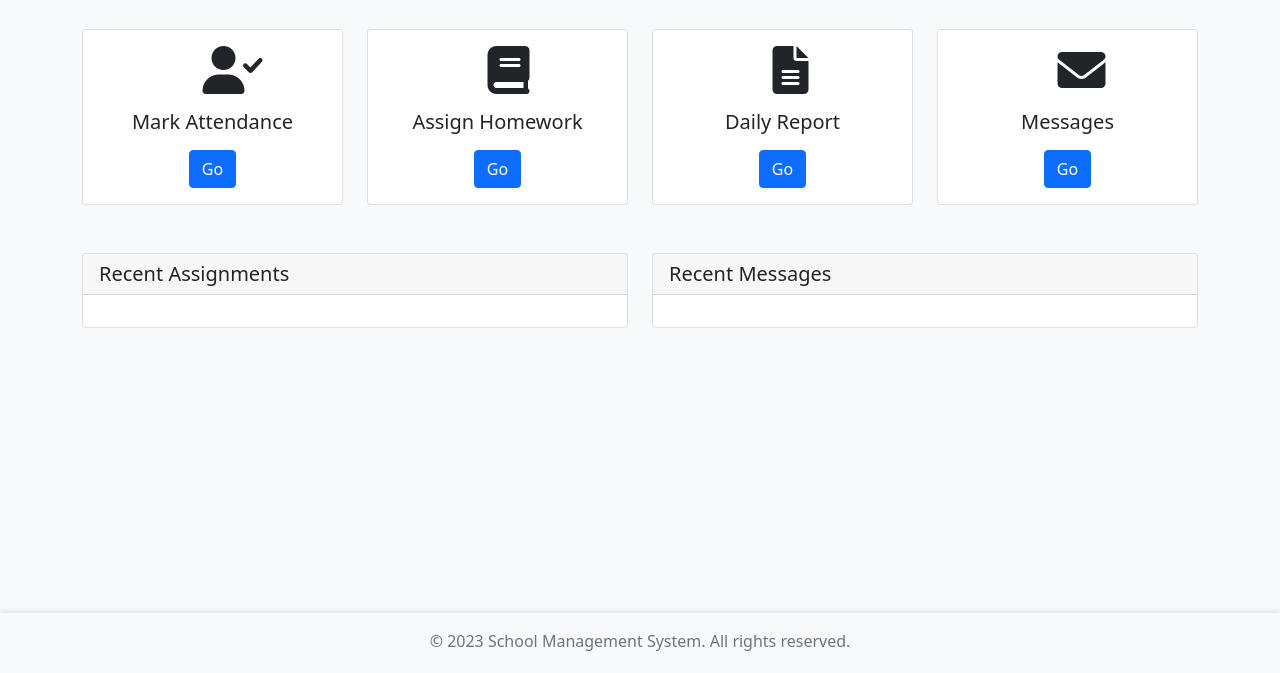
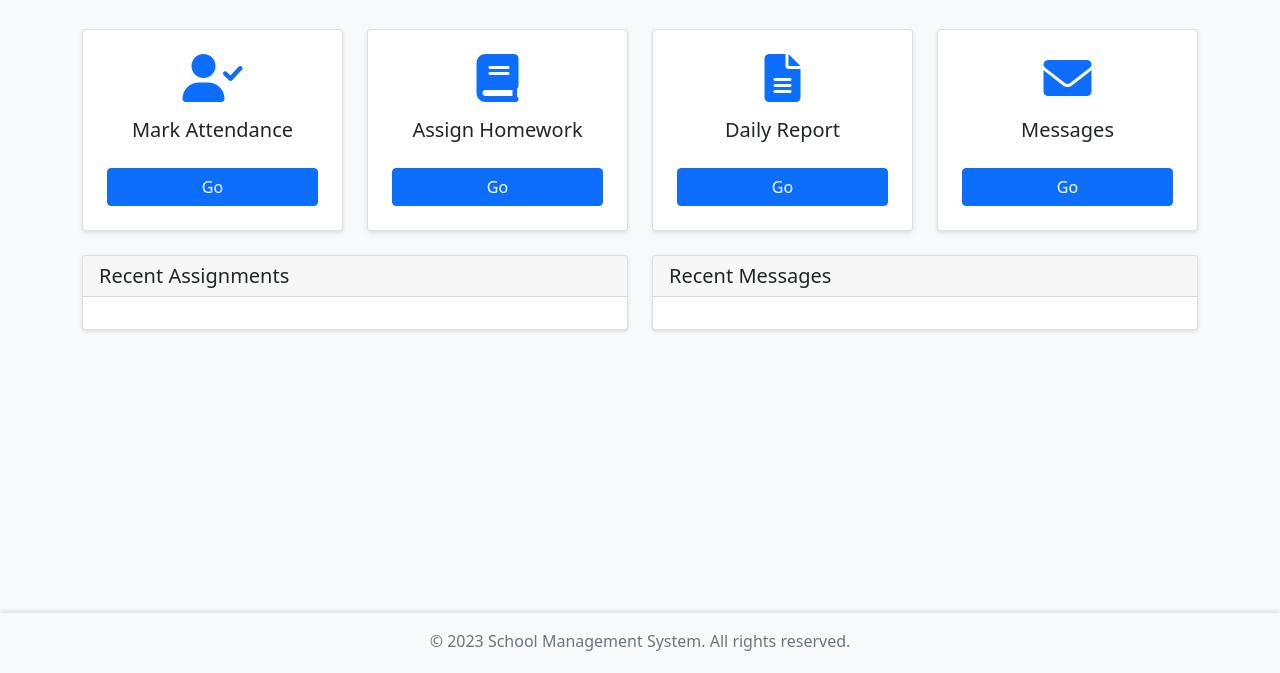
Before and after one commit to Anitum/mobile-erp, a Python web app: template app/templates/teacher/dashboard.html in a window 1280 px wide. Shown: the part 127-800 px from the top of the page. Run offline with Jinja, Linux system fonts and the light colour scheme; the template is opened without the code that fills it, so the values that code supplies are empty.

Commit message:
Resposive quick actions in teacher dashboard

```diff
--- a/app/templates/teacher/dashboard.html
+++ b/app/templates/teacher/dashboard.html
@@ -8,44 +8,44 @@
         </div>
     </div>
 
-    <div class="row">
+    <div class="row g-4">
         <!-- Quick Actions -->
-        <div class="col-md-3 col-sm-6 mb-4">
-            <div class="card dashboard-card">
-                <div class="card-body text-center">
-                    <i class="fas fa-user-check fa-3x mb-3"></i>
-                    <h5>Mark Attendance</h5>
-                    <a href="{{ url_for('teacher.attendance') }}" class="btn btn-primary mt-2">Go</a>
+        <div class="col-xl-3 col-lg-4 col-md-6">
+            <div class="card dashboard-card h-100 shadow-sm transition-card">
+                <div class="card-body d-flex flex-column align-items-center justify-content-center p-4">
+                    <i class="fas fa-user-check fa-3x mb-3 text-primary"></i>
+                    <h5 class="card-title mb-3">Mark Attendance</h5>
+                    <a href="{{ url_for('teacher.attendance') }}" class="btn btn-primary mt-auto w-100">Go</a>
                 </div>
             </div>
         </div>
 
-        <div class="col-md-3 col-sm-6 mb-4">
-            <div class="card dashboard-card">
-                <div class="card-body text-center">
-                    <i class="fas fa-book fa-3x mb-3"></i>
-                    <h5>Assign Homework</h5>
-                    <a href="{{ url_for('teacher.homework') }}" class="btn btn-primary mt-2">Go</a>
+        <div class="col-xl-3 col-lg-4 col-md-6">
+            <div class="card dashboard-card h-100 shadow-sm transition-card">
+                <div class="card-body d-flex flex-column align-items-center justify-content-center p-4">
+                    <i class="fas fa-book fa-3x mb-3 text-primary"></i>
+                    <h5 class="card-title mb-3">Assign Homework</h5>
+                    <a href="{{ url_for('teacher.homework') }}" class="btn btn-primary mt-auto w-100">Go</a>
                 </div>
             </div>
         </div>
 
-        <div class="col-md-3 col-sm-6 mb-4">
-            <div class="card dashboard-card">
-                <div class="card-body text-center">
-                    <i class="fas fa-file-alt fa-3x mb-3"></i>
-                    <h5>Daily Report</h5>
-                    <a href="{{ url_for('teacher.daily_report') }}" class="btn btn-primary mt-2">Go</a>
+        <div class="col-xl-3 col-lg-4 col-md-6">
+            <div class="card dashboard-card h-100 shadow-sm transition-card">
+                <div class="card-body d-flex flex-column align-items-center justify-content-center p-4">
+                    <i class="fas fa-file-alt fa-3x mb-3 text-primary"></i>
+                    <h5 class="card-title mb-3">Daily Report</h5>
+                    <a href="{{ url_for('teacher.daily_report') }}" class="btn btn-primary mt-auto w-100">Go</a>
                 </div>
             </div>
         </div>
 
-        <div class="col-md-3 col-sm-6 mb-4">
-            <div class="card dashboard-card">
-                <div class="card-body text-center">
-                    <i class="fas fa-envelope fa-3x mb-3"></i>
-                    <h5>Messages</h5>
-                    <a href="{{ url_for('teacher.messages') }}" class="btn btn-primary mt-2">Go</a>
+        <div class="col-xl-3 col-lg-4 col-md-6">
+            <div class="card dashboard-card h-100 shadow-sm transition-card">
+                <div class="card-body d-flex flex-column align-items-center justify-content-center p-4">
+                    <i class="fas fa-envelope fa-3x mb-3 text-primary"></i>
+                    <h5 class="card-title mb-3">Messages</h5>
+                    <a href="{{ url_for('teacher.messages') }}" class="btn btn-primary mt-auto w-100">Go</a>
                 </div>
             </div>
         </div>
@@ -54,7 +54,7 @@
     <!-- Recent Activities -->
     <div class="row mt-4">
         <div class="col-md-6 mb-4">
-            <div class="card">
+            <div class="card shadow-sm">
                 <div class="card-header">
                     <h5 class="mb-0">Recent Assignments</h5>
                 </div>
@@ -65,7 +65,7 @@
         </div>
 
         <div class="col-md-6 mb-4">
-            <div class="card">
+            <div class="card shadow-sm">
                 <div class="card-header">
                     <h5 class="mb-0">Recent Messages</h5>
                 </div>
@@ -76,4 +76,40 @@
         </div>
     </div>
 </div>
+
+<style>
+.transition-card {
+    transition: transform 0.2s ease-in-out, box-shadow 0.2s ease-in-out;
+}
+
+.transition-card:hover {
+    transform: translateY(-5px);
+    box-shadow: 0 .5rem 1rem rgba(0,0,0,.15)!important;
+}
+
+.dashboard-card .card-body {
+    min-height: 200px;
+    text-align: center;
+    padding: 1.5rem !important;
+    display: flex;
+    flex-direction: column;
+    justify-content: center;
+    align-items: center;
+}
+
+.dashboard-card .fa-3x {
+    transition: transform 0.2s ease-in-out;
+    display: block;
+    width: 100%;
+}
+
+.dashboard-card:hover .fa-3x {
+    transform: scale(1.1);
+}
+
+.card-title {
+    width: 100%;
+    text-align: center;
+}
+</style>
 {% endblock %}
--- /dev/null
+++ b/mobile_erp_venv/pyvenv.cfg
@@ -0,0 +1,3 @@
+home = /usr/bin
+include-system-site-packages = false
+version = 3.10.12
```
Also changed, not shown: instance/school.db, 16 other files.
